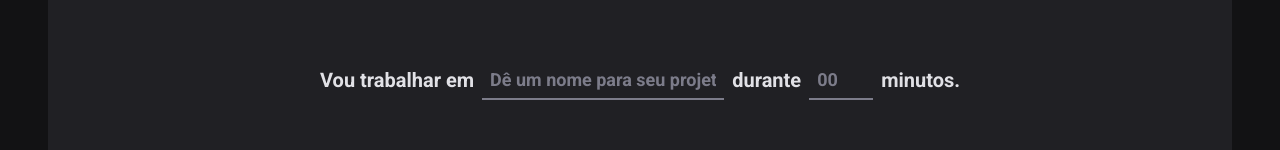
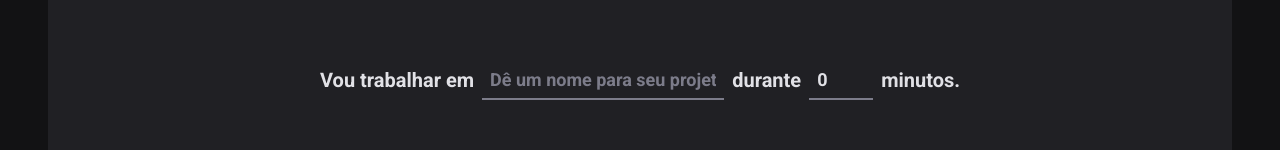
Before and after one commit to augustomarsola/02-newignite-timer, a React (Vite) app: page / in a window 1280 px wide. Shown: the part 164-314 px from the top of the page. Built offline with nearby package versions, Linux system fonts and the light colour scheme.

Commit message:
feature: add reset function to submit

```diff
--- a/src/pages/Home/index.tsx
+++ b/src/pages/Home/index.tsx
@@ -23,12 +23,18 @@
 type NewCycleFormData = zod.infer<typeof newCycleFormValidationSchema>
 
 export function Home() {
-  const { register, handleSubmit, watch } = useForm<NewCycleFormData>({
+  const { register, handleSubmit, watch, reset } = useForm<NewCycleFormData>({
     resolver: zodResolver(newCycleFormValidationSchema),
+    defaultValues: {
+      task: '',
+      minutesAmount: 0,
+    },
   })
 
   function handleCreateNewCycle(data: NewCycleFormData) {
     console.log(data)
+
+    reset()
   }
 
   const task = watch('task')
```
